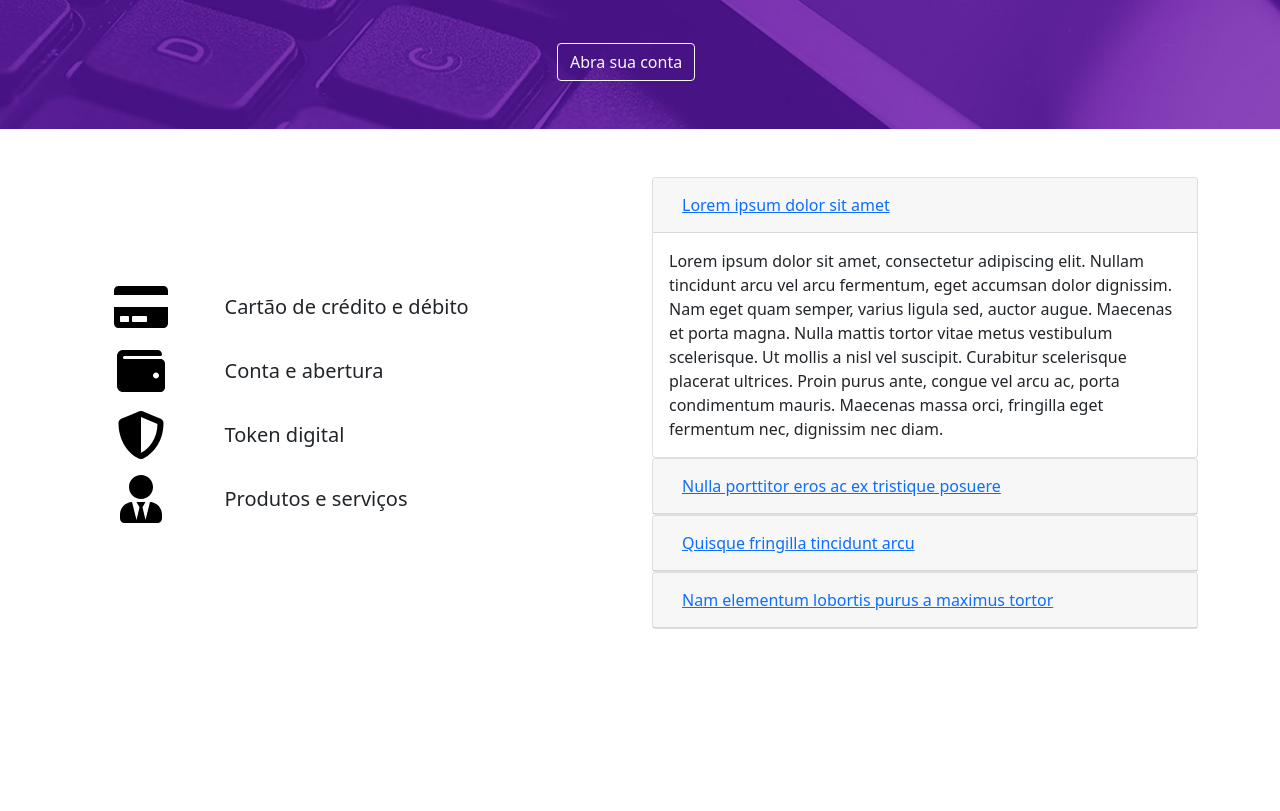
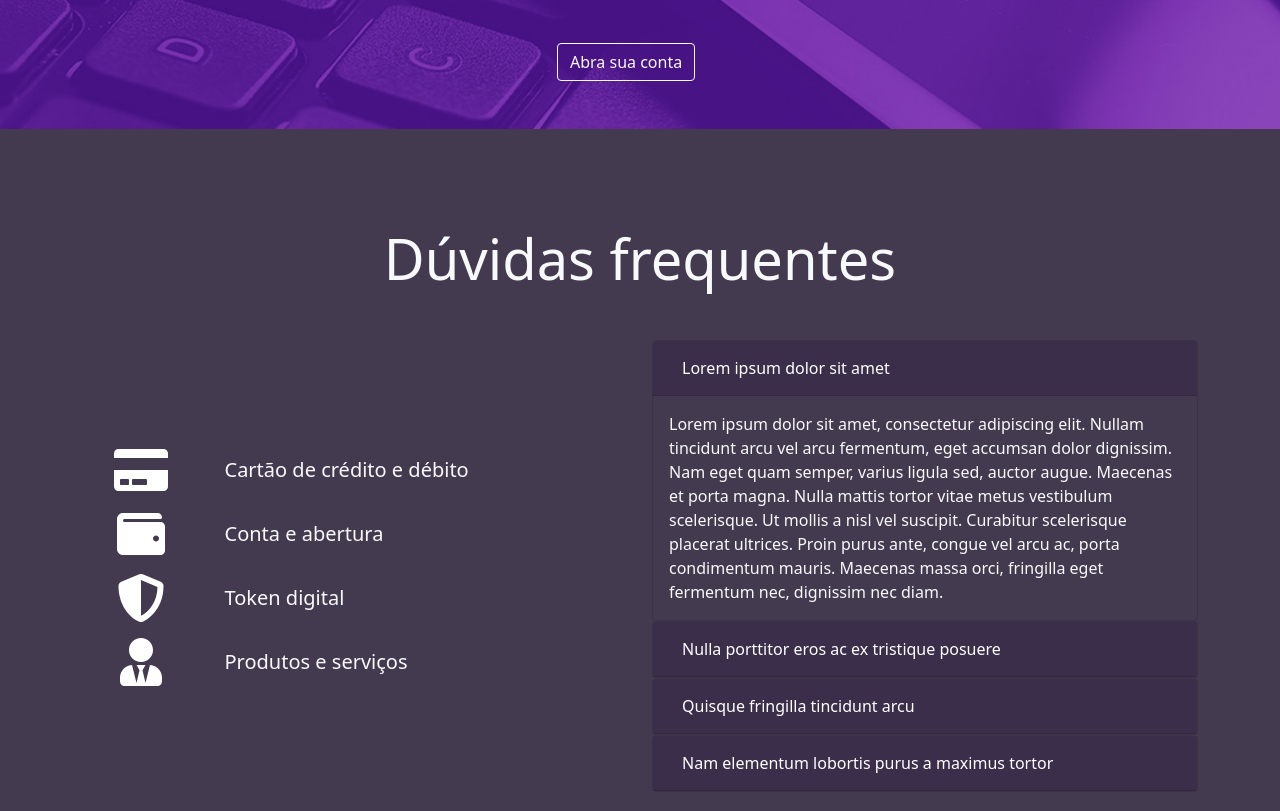
Before and after one commit to Lucashylario/magbank21, a React (Create React App) app: page / in a window 1280 px wide. Shown: the part 2380-3191 px from the top of the page. Before the commit the page ends 3057 px from the top, so only its background shows below. Built offline with nearby package versions, Linux system fonts and the light colour scheme.

Commit message:
add estilo no component faq

```diff
--- a/src/_variables.scss
+++ b/src/_variables.scss
@@ -1,2 +1,4 @@
 $color-primary: #8c00b2;
 $color-secondary: #f05656;
+$color-faq-background: #443a50;
+$color-faq-header: #3b2e4a;
--- a/src/components/Faq.js
+++ b/src/components/Faq.js
@@ -3,31 +3,37 @@ import { Container, Row, Col, Card, Accordion, Button } from 'react-bootstrap';
 import IconText from './IconText';
 import { FontAwesomeIcon } from '@fortawesome/react-fontawesome';
 import { faCreditCard, faWallet, faShieldAlt, faUserTie } from '@fortawesome/free-solid-svg-icons';
+import './Faq.scss';
 
 const Faq = () => (
+    <section className='faq text-light'>
         <Container className='py-5'>
+            <Row className='text-center'>
+                <h2 className='faq-title my-5'>Dúvidas frequentes</h2>
+            </Row>
+
             <Row className='d-flex align-items-center justify-items-center'>
                 <Col className='d-lg-none mb-5' xs={12}>
                     <Row>
                         <Col className='d-flex justify-content-center'>
-                        <FontAwesomeIcon icon={faCreditCard} size='2x'/>
+                            <FontAwesomeIcon icon={faCreditCard} size='2x' color='#fff'/>
                         </Col>
                         <Col className='d-flex justify-content-center'>
-                        <FontAwesomeIcon icon={faWallet} size='2x'/>
+                            <FontAwesomeIcon icon={faWallet} size='2x' color='#fff'/>
                         </Col>
                         <Col className='d-flex justify-content-center'>
-                        <FontAwesomeIcon icon={faShieldAlt} size='2x'/>
+                            <FontAwesomeIcon icon={faShieldAlt} size='2x' color='#fff'/>
                         </Col>
                         <Col className='d-flex justify-content-center'>
-                        <FontAwesomeIcon icon={faUserTie} size='2x'/>
+                            <FontAwesomeIcon icon={faUserTie} size='2x' color='#fff'/>
                         </Col>
                     </Row>
                 </Col>
                 <Col className='d-none d-lg-block'>
-                <IconText icon={faCreditCard} size={3} className='mb-3' textClassName='lead'>Cartão de crédito e débito</IconText>
-                <IconText icon={faWallet} size={3} className='mb-3' textClassName='lead'>Conta e abertura</IconText>
-                <IconText icon={faShieldAlt} size={3} className='mb-3' textClassName='lead'>Token digital</IconText>
-                <IconText icon={faUserTie} size={3} textClassName='lead'>Produtos e serviços</IconText>
+                    <IconText icon={faCreditCard} size={3} className='mb-3' textClassName='lead' color='#fff'>Cartão de crédito e débito</IconText>
+                    <IconText icon={faWallet} size={3} className='mb-3' textClassName='lead' color='#fff'>Conta e abertura</IconText>
+                    <IconText icon={faShieldAlt} size={3} className='mb-3' textClassName='lead' color='#fff'>Token digital</IconText>
+                    <IconText icon={faUserTie} size={3} textClassName='lead' color='#fff'>Produtos e serviços</IconText>
                 </Col>
                 <Col>
                     <Accordion defaultActiveKey="0">
@@ -107,6 +113,7 @@ const Faq = () => (
                 </Col>
             </Row>
         </Container>
+    </section>
 );
 
 export default Faq;
--- /dev/null
+++ b/src/components/Faq.scss
@@ -0,0 +1,28 @@
+@import '../variables';
+
+.faq {
+    background-color: $color-faq-background;
+
+    div.card {
+        background-color: unset;
+
+        .card-header {
+            background-color: $color-faq-header;
+        }
+
+        .btn-link {
+            color: #fff;
+            text-decoration: none;
+        }
+    }
+
+    &-title {
+        font-size: 2.2rem;
+        font-weight: 400;
+        line-height: 1.2;
+
+        @media screen and (min-width: 992px) {
+            font-size: 3.5rem;
+        }
+    }
+}
```
Lines whose indentation alone changed are shown as unchanged.
